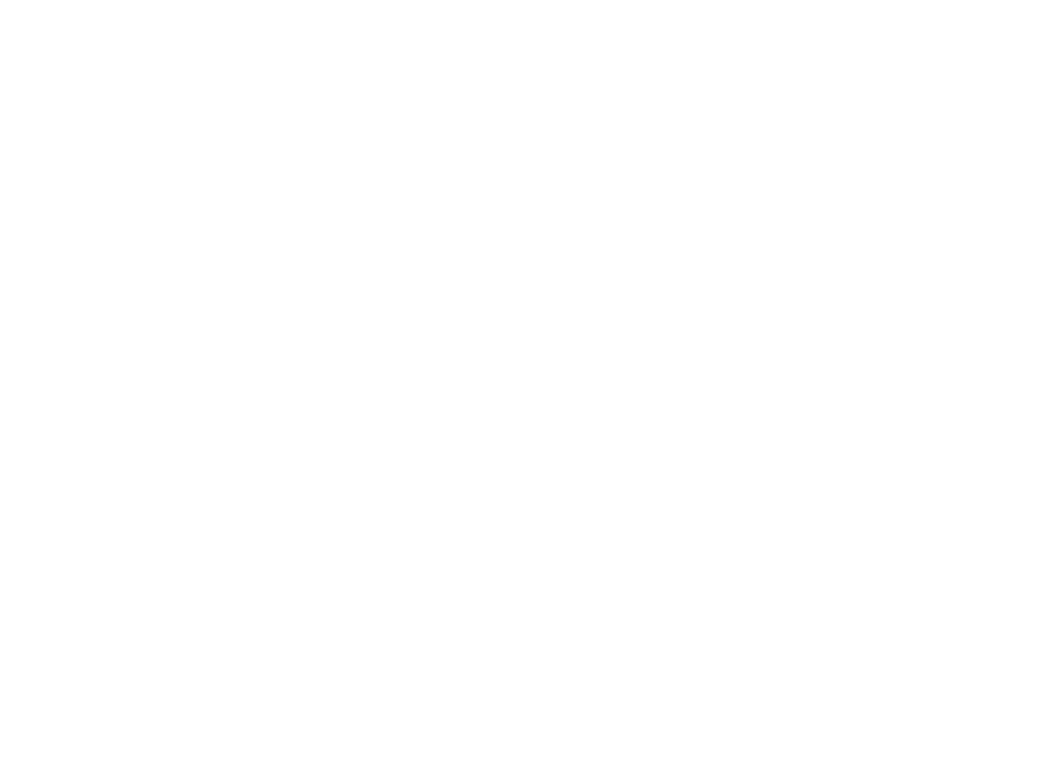
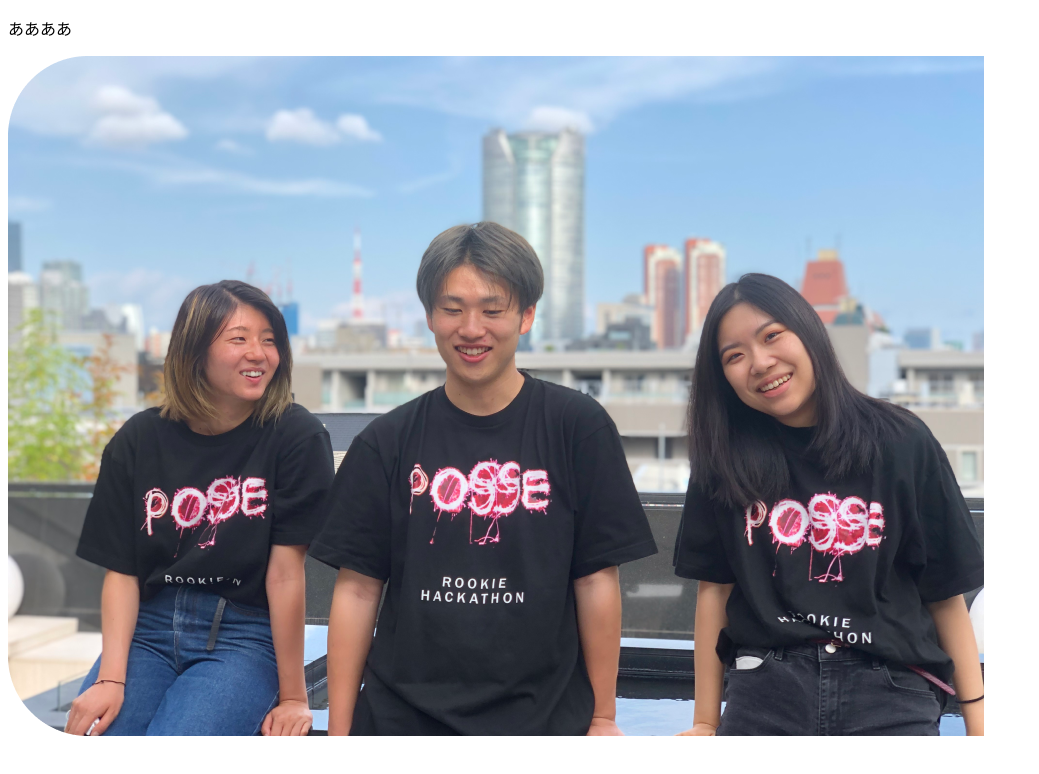
Before and after one commit to posse-ap/gen3.0-sumika15, a plain HTML site: page quizy.html in a window 1280 px wide. Shown: the whole page, without its empty margins (0-1039 px from the left). Drawn offline with Linux system fonts and the light colour scheme.

Commit message:
画像ファいるととHTML

```diff
--- a/quizy.html
+++ b/quizy.html
@@ -7,6 +7,7 @@
     <title>Document</title>
 </head>
 <body>
-
+    <p>ああああ</p>
+    <img src="img.png" alt="">
 </body>
 </html>
```
Also changed, not shown: img.png (added).
